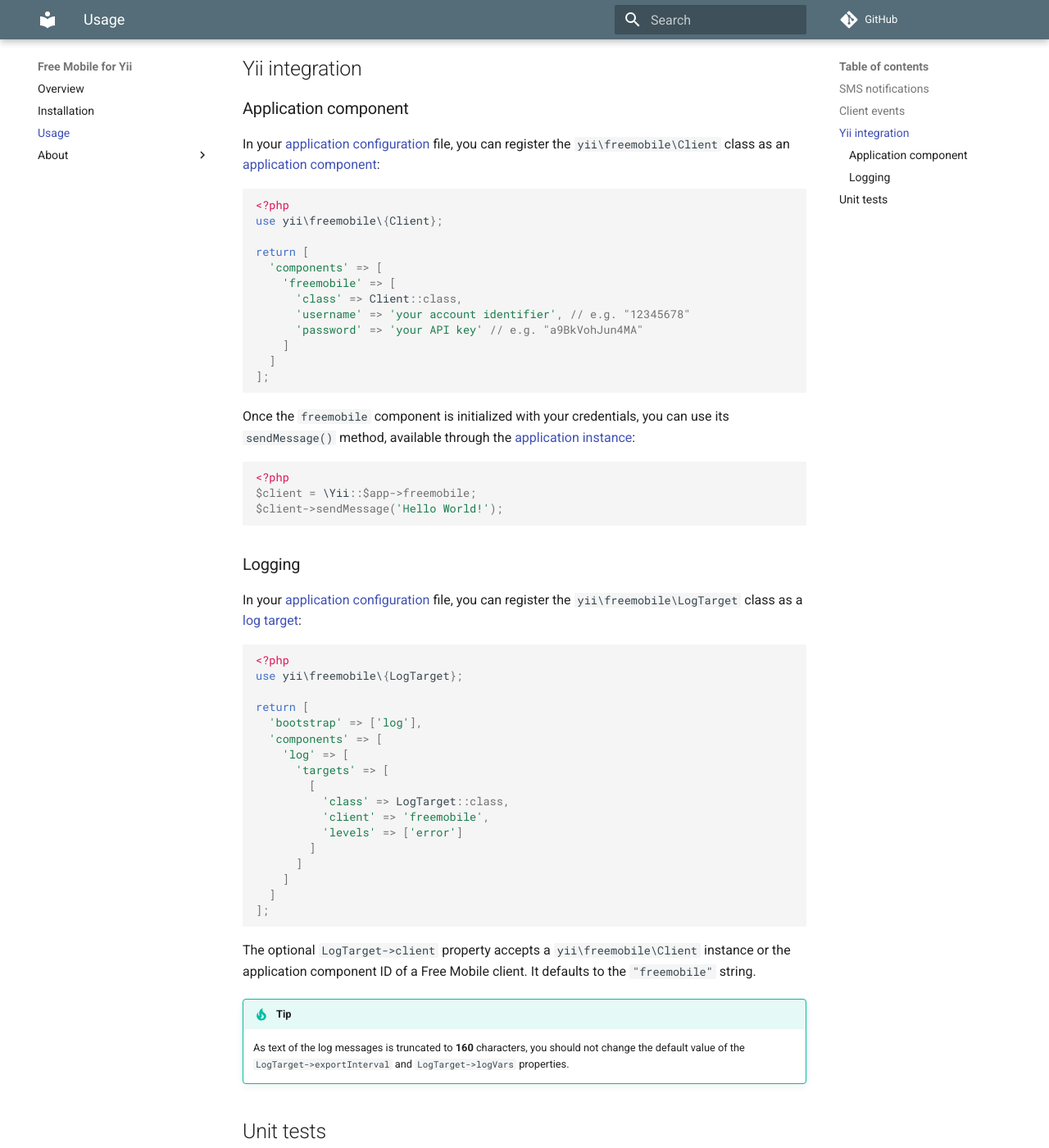
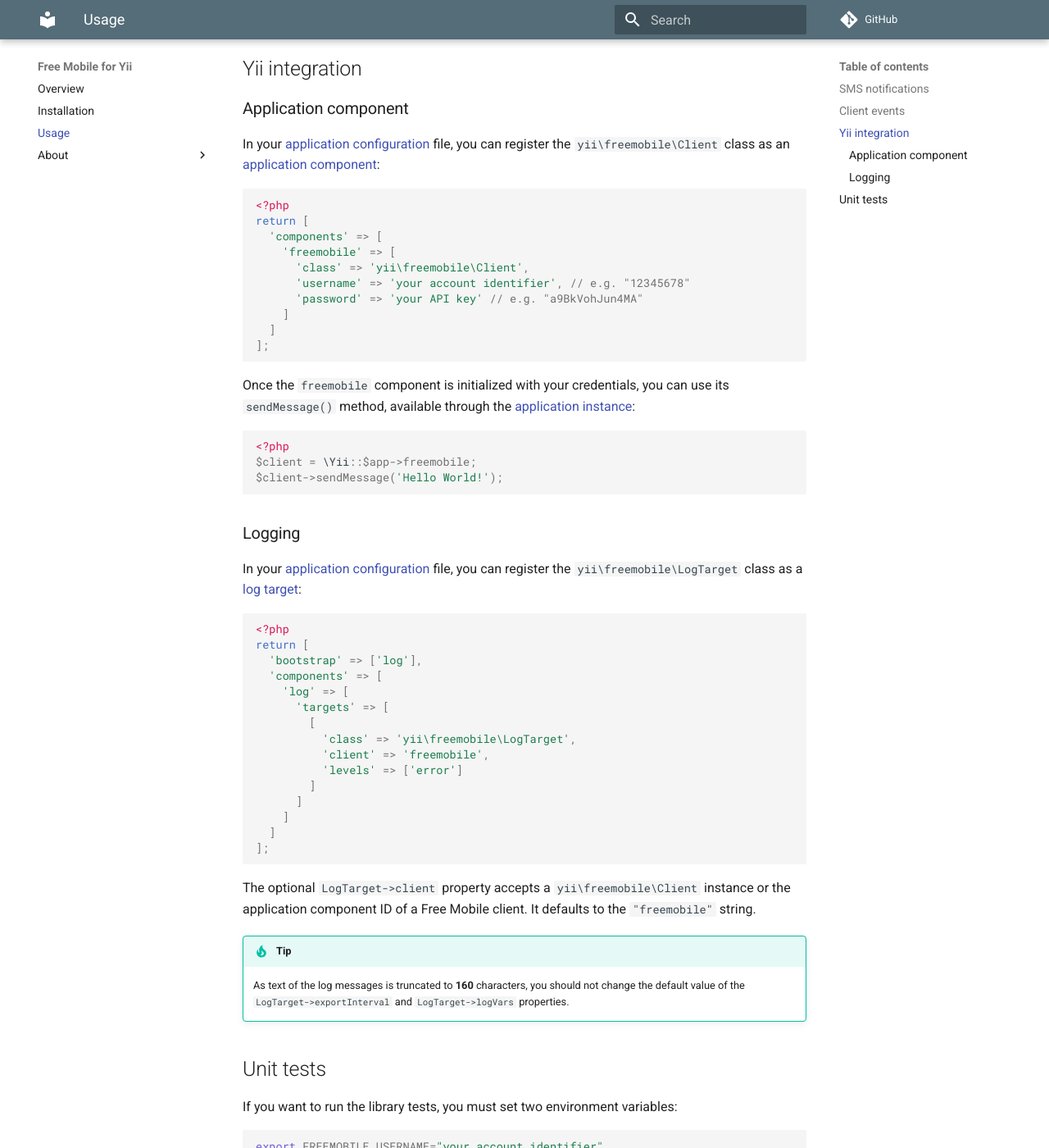
Before and after one commit to cedx/yii2-free-mobile, an MkDocs documentation site: the page built from doc/usage.md, in a window 1280 px wide and 1400 px high, scrolled down 1472 px. Shown: the whole window at 82% size. Built offline with MkDocs 1.6.1 and Material for MkDocs 9.7.7, drawn with Linux system fonts in a browser that asks for light colours; comment, search, counter and statistics services are not loaded; old or Windows-style settings are respelled for this version of MkDocs.

Commit message:
Updated the usage

````diff
--- a/doc/usage.md
+++ b/doc/usage.md
@@ -66,12 +66,10 @@ In your [application configuration](https://www.yiiframework.com/doc/guide/2.0/e
 
 ```php
 <?php
-use yii\freemobile\{Client};
-
 return [
   'components' => [
     'freemobile' => [
-      'class' => Client::class,
+      'class' => 'yii\freemobile\Client',
       'username' => 'your account identifier', // e.g. "12345678"
       'password' => 'your API key' // e.g. "a9BkVohJun4MA"
     ]
@@ -92,15 +90,13 @@ In your [application configuration](https://www.yiiframework.com/doc/guide/2.0/e
 
 ```php
 <?php
-use yii\freemobile\{LogTarget};
-
 return [
   'bootstrap' => ['log'],
   'components' => [
     'log' => [
       'targets' => [
         [
-          'class' => LogTarget::class,
+          'class' => 'yii\freemobile\LogTarget',
           'client' => 'freemobile',
           'levels' => ['error']
         ]
````
